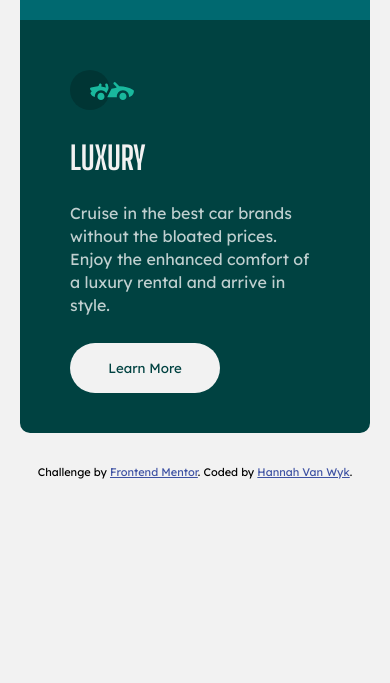
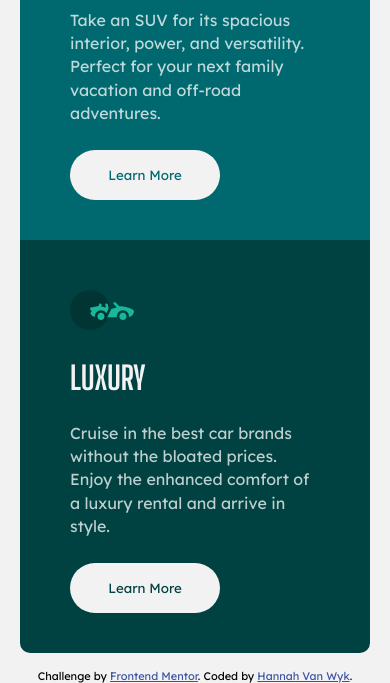
Before and after one commit to hannahvw/3-column-preview-card-component-main, a plain HTML site: page index.html in a window 390 px wide. Shown: the part 586-1269 px from the top of the page. Before the commit the page ends 1065 px from the top, so only its background shows below. Drawn offline with Linux system fonts and the light colour scheme.

Commit message:
Fixed mobile height

```diff
--- a/index.html
+++ b/index.html
@@ -49,8 +49,7 @@
           <button>Learn More</button>
         </section>
       </div>
-    </main>
-    <div class="attribution">
+       <div class="attribution">
       Challenge by
       <a href="https://www.frontendmentor.io?ref=challenge" target="_blank"
         >Frontend Mentor</a
@@ -58,5 +57,7 @@
       <a href="https://www.frontendmentor.io/profile/hannahvw">Hannah Van Wyk</a
       >.
     </div>
+    </main>
+
   </body>
 </html>
--- a/style.css
+++ b/style.css
@@ -1,6 +1,7 @@
 .attribution {
   font-size: 11px;
   text-align: center;
+  margin-top: 1rem;
 }
 .attribution a {
   color: hsl(228, 45%, 44%);
@@ -28,7 +29,10 @@ html {
 
 body {
   background-color: var(--neutral-color);
-  height: 100vh;
+  height: 100%;
+}
+
+main {
   display: flex;
   flex-direction: column;
   align-items: center;
@@ -37,7 +41,6 @@ body {
 
 .container {
   max-width: 350px;
-  margin-bottom: 2rem;
 }
 
 .section-one {
@@ -123,6 +126,10 @@ button:hover {
     max-width: 950px;
     display: flex;
   }
+
+  main {
+    height: 100vh;
+  }
   .section-one {
     border-radius: 10px 0 0 10px;
     display: flex;
```
Also changed, not shown: screenshot.png (added), 2 other files.
